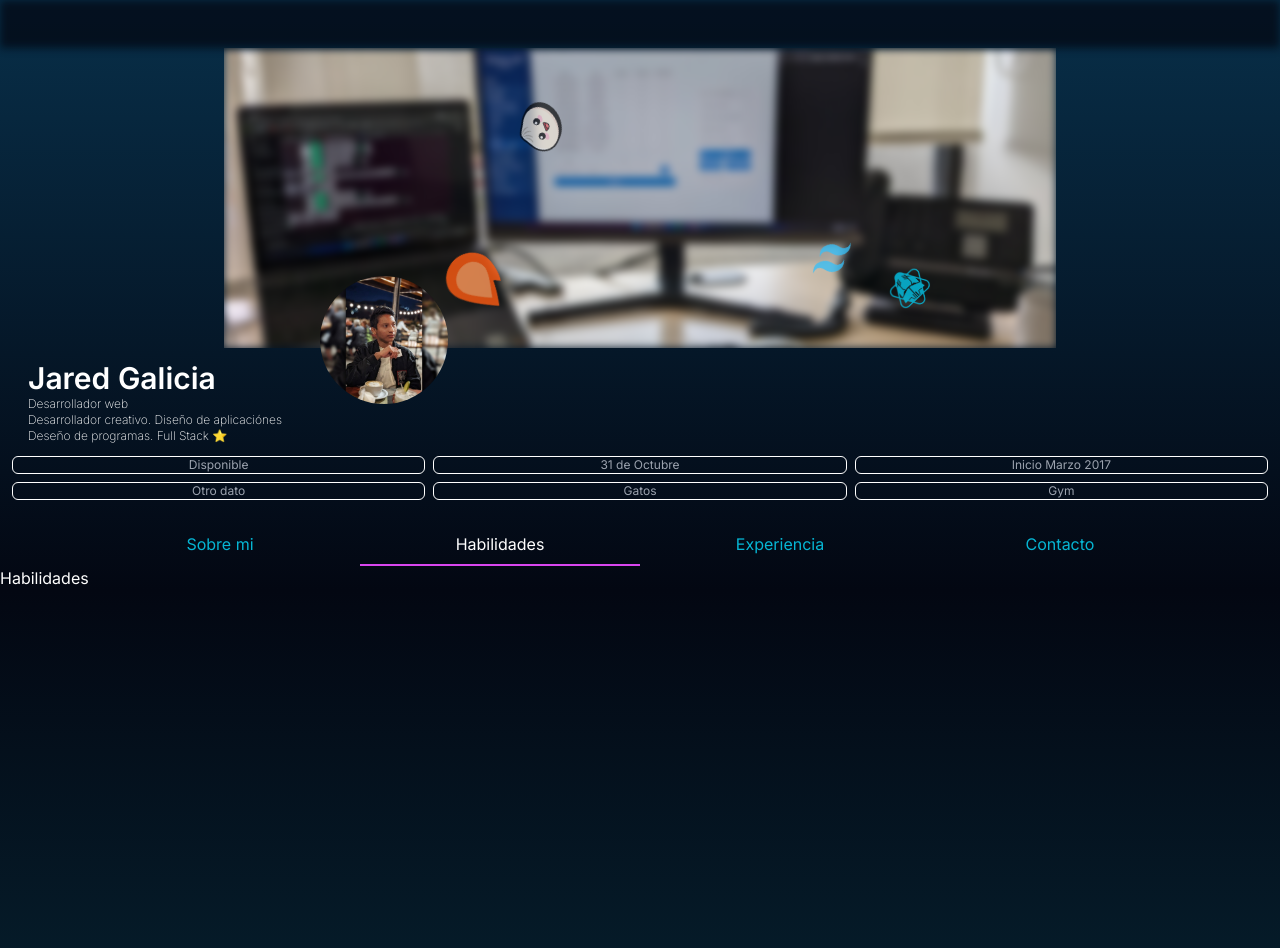
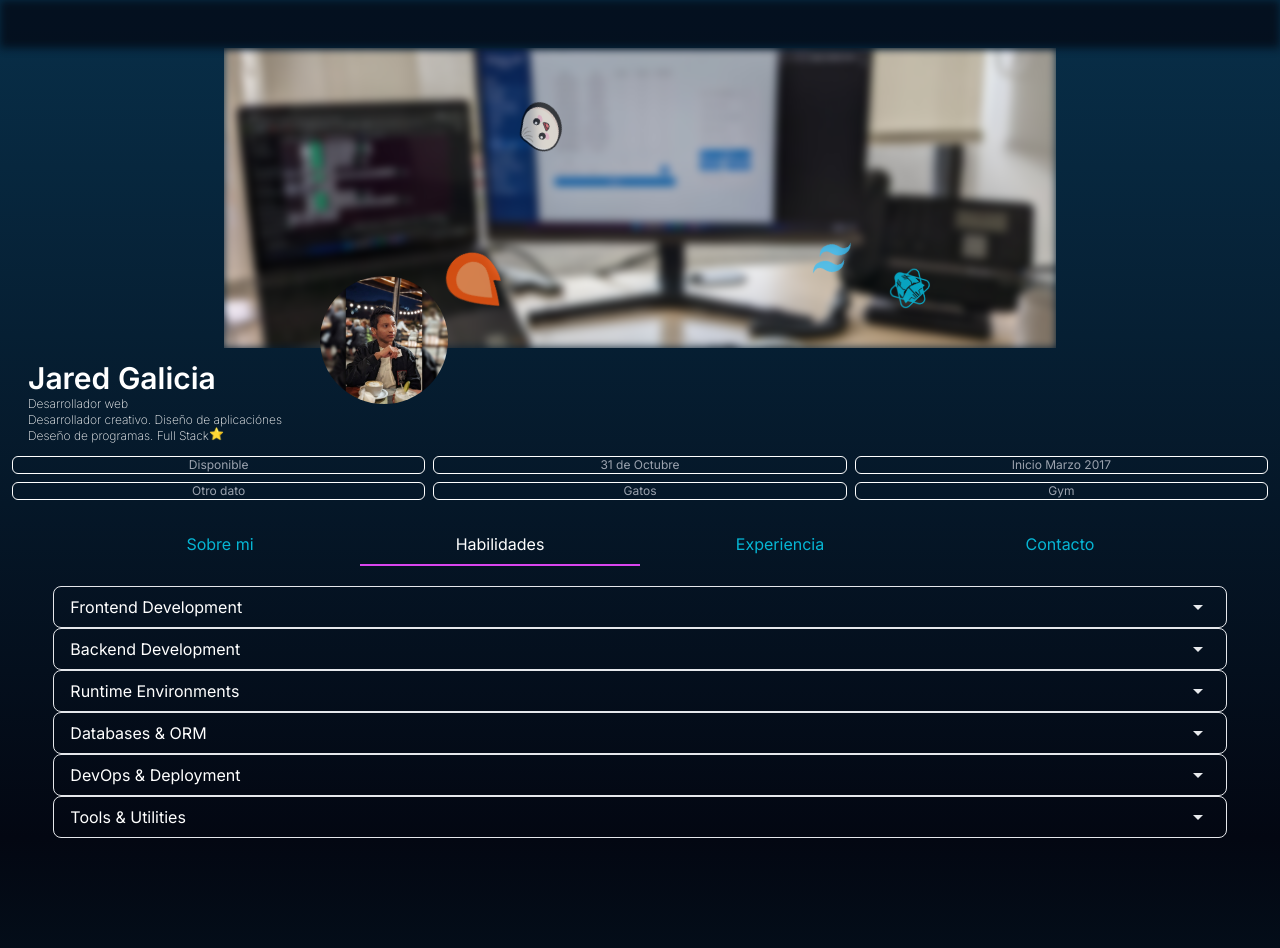
Before and after one commit to jared0192galicia/Portfolio, a Next.js app: page / in a window 1280 px wide. Both pictures are taken after a click on the item "Habilidades". Shown: the top 948 px of the page. Built offline with nearby package versions, Linux system fonts and the light colour scheme.

Commit message:
Skills for movile end

```diff
--- a/components/general/profile.tsx
+++ b/components/general/profile.tsx
@@ -75,9 +75,10 @@ export default function Profile({ className }: any) {
         <p className="text-white text-xs font-extralight">
           Desarrollador creativo. Diseño de aplicaciónes
         </p>
-        <p className="text-white text-xs font-extralight">
-          Deseño de programas. Full Stack ⭐
-        </p>
+        <div className="text-white text-xs font-extralight">
+          Deseño de programas. Full Stack
+          <div className="inline-block animate-bounce">⭐</div>
+        </div>
       </section>
       {/* Detalles */}
       <section className="grid grid-cols-3 gap-2 p-3">
--- a/components/section/skills.tsx
+++ b/components/section/skills.tsx
@@ -1,7 +1,58 @@
+import cn from "@/service/clsx";
+import Accordion from "../utilities/accordion";
+import Element from "../utilities/element";
+
 export default function Skills() {
+  const baseClassP: string = "text-white font-extaligth";
   return (
-    <>
-      <h2 className="text-white">Habilidades</h2>
-    </>
+    <section className="flex justify-center mt-5">
+      <div className="w-11/12 borde rounded-lg">
+        <Accordion title="Frontend Development">
+          <section className={cn(baseClassP)}>
+            <p>TypeScript</p>
+            <p>Tailwind</p>
+            <p>XState</p>
+            <p>React</p>
+            <p>Next</p>
+          </section>
+        </Accordion>
+        <Accordion title="Backend Development">
+          <section className={cn(baseClassP)}>
+            <p>Express</p>
+            <p>Hono</p>
+            <p>Java</p>
+          </section>
+        </Accordion>
+        <Accordion title="Runtime Environments">
+          <section className={cn(baseClassP)}>
+            <p>NodeJs</p>
+            <p>BunJs</p>
+          </section>
+        </Accordion>
+        <Accordion title="Databases & ORM">
+          <section className={cn(baseClassP)}>
+            <p>PostgresSQL</p>
+            <p>MySQL</p>
+            <p>Hibernate</p>
+            <p>KNext</p>
+          </section>
+        </Accordion>
+        <Accordion title="DevOps & Deployment">
+          <section className={cn(baseClassP)}>
+            <p>GitHub webhooks</p>
+            <p>GitHub</p>
+            <p>Git</p>
+          </section>
+        </Accordion>
+        <Accordion title="Tools & Utilities">
+          <section className={cn(baseClassP)}>
+            <p>Prettier</p>
+            <p>ESLint</p>
+            <p>Peacok</p>
+            <p>Npm</p>
+          </section>
+        </Accordion>
+      </div>
+    </section>
   );
 }
--- /dev/null
+++ b/components/utilities/accordion.tsx
@@ -0,0 +1,43 @@
+import cn from "@/service/clsx";
+import { useState } from "react";
+
+export default function Accordion({ title, children }: any) {
+  // Estado para controlar si el acordeón está abierto o cerrado
+  const [isOpen, setIsOpen] = useState<boolean>(false);
+
+  // Maneja el clic para alternar el estado abierto/cerrado
+  const toggleOpen = () => {
+    setIsOpen(!isOpen);
+  };
+
+  return (
+    <div className="border rounded-lg">
+      {/* Título del acordeón */}
+      {/* <button
+      >
+      </button> */}
+      <div
+        className={cn(
+          "text-white w-full px-4 py-2 text-left flex justify-between",
+          "hover:cursor-pointer hover:text-fuchsia-500",
+          { "text-cyan-500": isOpen }
+        )}
+        onClick={toggleOpen}
+      >
+        {title}
+        <img src="/icon/arrow_drop_down.svg" alt="Down arrow icon" />
+      </div>
+      <div
+        className={cn(
+          "transition-all duration-300 overflow-hidden ml-5 border-l border-cyan-600",
+          {
+            "max-h-screen p-4 block": isOpen,
+            "max-h-0 p-0 rounded-b-lg": !isOpen,
+          }
+        )}
+      >
+        {children}
+      </div>
+    </div>
+  );
+}
--- /dev/null
+++ b/components/utilities/element.tsx
@@ -0,0 +1,13 @@
+import cn from "@/service/clsx";
+
+export default function Element({ children, header }: any) {
+  const baseClassText: string = "text-white font-extaligth";
+  return (
+    <>
+      <div className="">
+        <h3 className={cn(baseClassText, "text-2xl")}>{header} hoa</h3>
+        {/* {children} */}
+      </div>
+    </>
+  );
+}
```
Also changed, not shown: public/icon/arrow_drop_down.svg (added).
